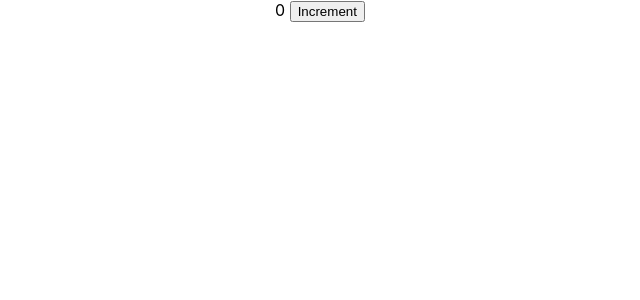
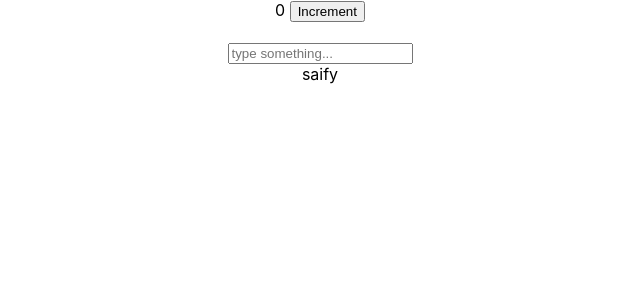
Before and after one commit to saifsolangi/hooks, a React (Create React App) app: page / in a window 1280 px wide. Shown: the top 300 px of the page, without its empty margins (320-960 px from the left). Built offline with nearby package versions, Linux system fonts and the light colour scheme.

Commit message:
added new example to understand use State

```diff
--- a/src/components/StateHook.js
+++ b/src/components/StateHook.js
@@ -9,9 +9,29 @@ export default function StateHook() {
         setCounter(counter + 1)
         console.log(counter)
     }
+
+    const showText = (event) => {
+        setInputVal(event.target.value)
+    }
+    // let inputVal = "Saify"
+
+    const [inputVal, setInputVal] = useState("saify")
     return (
-        <div>
-            {counter} <button onClick={incrementNumber}>Increment</button>
-        </div>
+        <>
+
+            {/* example 1 */}
+            <div>
+                {counter} <button onClick={incrementNumber}>Increment</button>
+            </div>
+
+
+            {/* example 2 */}
+            <br />
+            <div>
+                <input type='text' placeholder='type something...' onChange={showText} /><br />
+                {inputVal}
+            </div>
+
+        </>
     )
 }
```
